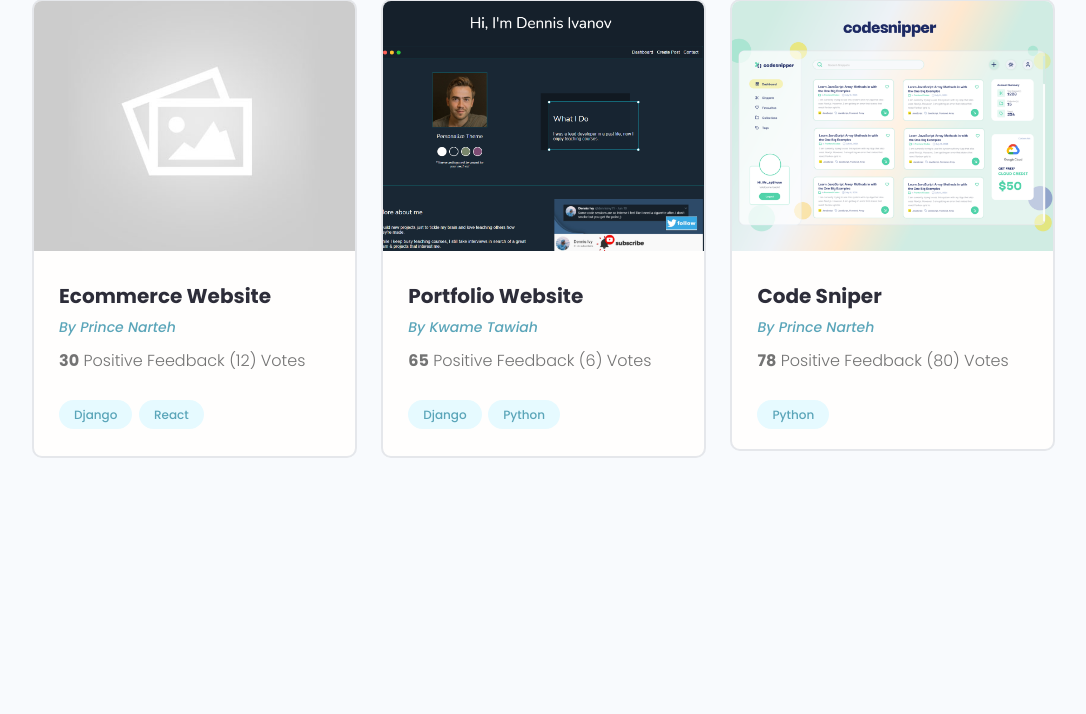
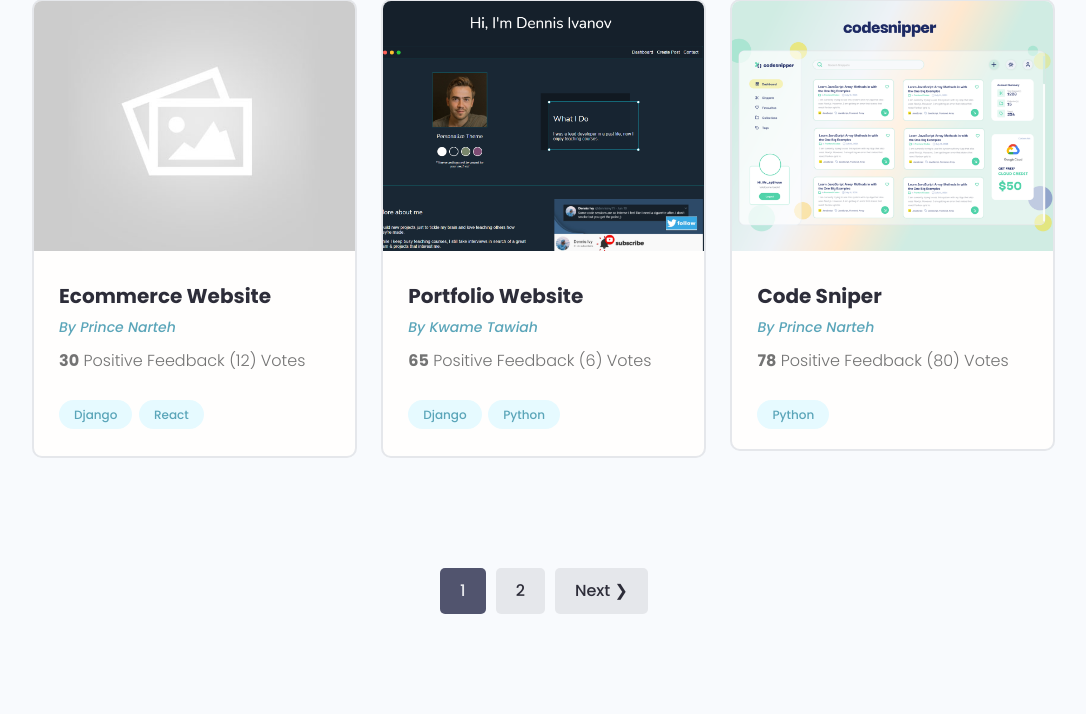
Before and after one commit to PrinceNarteh/dev-search, a Django app: page /projects/ in a window 1280 px wide. Shown: the part 403-1117 px from the top of the page, without its empty margins (96-1182 px from the left). Before the commit the page ends 861 px from the top, so only its background shows below. Run offline with Django 3.2, Linux system fonts and the light colour scheme; data comes from the database, SQL or seed files in the repository; some libraries are stand-ins or nearby versions.

Commit message:
Add pagination to the projects template

```diff
--- a/projects/templates/projects/projects.html
+++ b/projects/templates/projects/projects.html
@@ -68,5 +68,28 @@
       </div>
     </div>
   </section>
+
+  {% if projects.has_other_pages %}
+    <div class="pagination">
+      <ul class="container">
+        {% if projects.has_previous %}
+            <li><a href="?page={{ projects.previous_page_number }}" class="btn page-link">&#10094; Prev</a></li>
+        {% endif %}
+
+        {% for page in paginator.page_range %}
+          {% if page == projects.number %}
+            <li><a href="?page={{ page }}" class="btn page-link btn--sub">{{ page }}</a></li>
+          {% else %}
+            <li><a href="?page={{ page }}" class="btn page-link">{{ page }}</a></li>
+          {% endif %}
+        {% endfor %}
+
+        {% if projects.has_next %}
+            <li><a href="?page={{ projects.next_page_number }}" class="btn page-link">Next &#10095;</a></li>
+        {% endif %}
+
+      </ul>
+    </div>
+  {% endif %}
 </main>
 {% endblock content%}
--- a/projects/views.py
+++ b/projects/views.py
@@ -23,7 +23,8 @@ def projects(request):
     except EmptyPage:
         projects = paginator.page(paginator.num_pages)
 
-    context = {'projects': projects, "search_query": search_query}
+    context = {'projects': projects,
+               "search_query": search_query, "paginator": paginator}
     return render(request, 'projects/projects.html', context)
 
 
```
